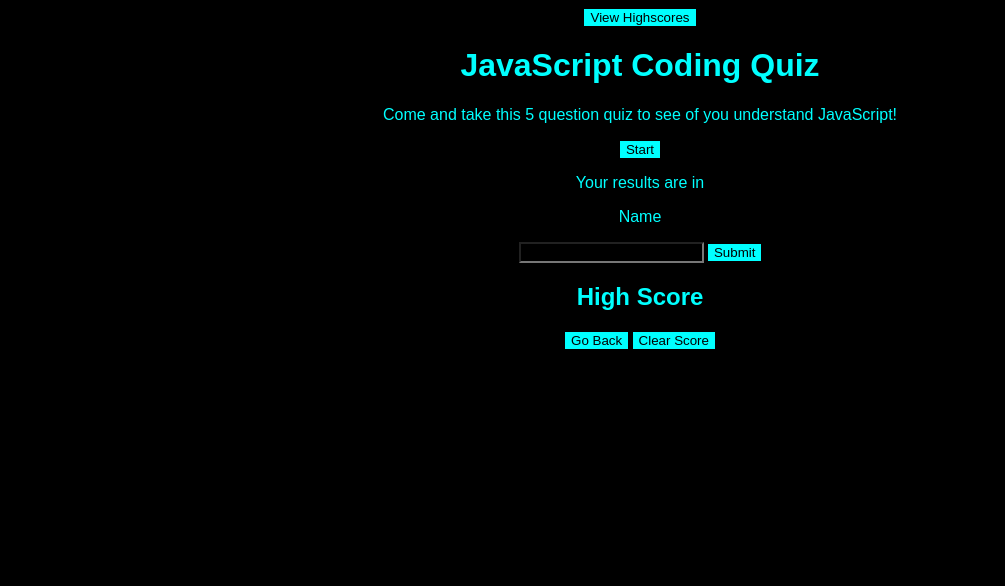
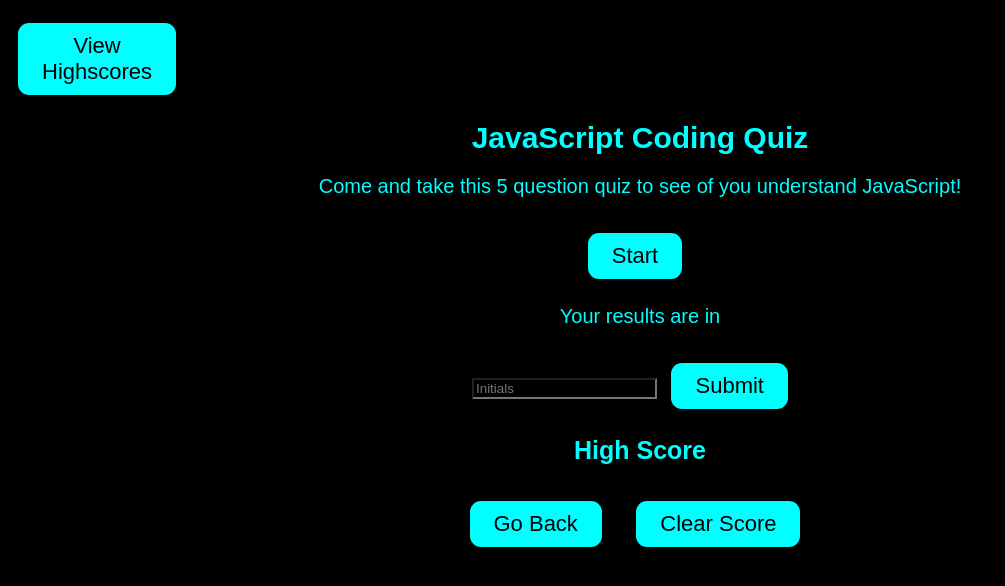
Before and after one commit to aniecres/Coding_Quiz, a plain HTML site: page index.html in a window 1280 px wide. Shown: the whole page, without its empty margins (0-1005 px from the left). Drawn offline with Linux system fonts and the light colour scheme.

Commit message:
update files

```diff
--- a/Assets/script.js
+++ b/Assets/script.js
@@ -6,7 +6,17 @@ let clearHighScoreBtn = document.getElementById('clearHighscoreBtn');
 let time = document.getElementById('timerTag');
 
 
+
+
 highScoresBtn.addEventListener('click', myFunction);
  function myFunction() {
 
  }
+
+ const questions = [
+    {
+        question: "Inside which HTML element do we put the JavaScript?",
+        answers: {"<script>", "<js>", "<scirpt>", "<javascript>"}
+        correctAns: "<script>"
+    }
+ ]
--- a/Assets/style.css
+++ b/Assets/style.css
@@ -10,7 +10,31 @@
 
 body {
     font-family: Arial, Helvetica, sans-serif;
+    display: flex;
+    flex-direction: column;
     text-align: center;
+}
+
+main {
+    display: flex;
+    flex-direction: column;
+    /* align-items: center;
+    justify-content: center; */
+}
+.topSection {
+
+}
+h1 {
+    font-size: 30px;
+}
+
+h2 {
+    font-size: 25px;
+}
+
+p {
+    text-align: center;
+    font-size: 20px;
 }
 
 .button {
@@ -18,4 +42,13 @@ body {
  background-color: var(--light);
  color: black;
  display: inline;
+ font-size: 22px;
+ margin: 15px 20px 6px 10px;
+ padding: 10px 24px;
+ /* rounded corners */
+ border-radius: 11px;
 }
+
+#highScoreButton {
+  margin-right: 88%;
+}
--- a/index.html
+++ b/index.html
@@ -1,11 +1,10 @@
 <!DOCTYPE html>
 <html lang="en">
-
   <head>
-    <meta charset="utf-8">
-    <meta name="viewport" content="width=device-width, initial-scale=1.0">
+    <meta charset="utf-8" />
+    <meta name="viewport" content="width=device-width, initial-scale=1.0" />
     <title>Javascript Quiz Code</title>
-    <link rel="stylesheet" href="./Assets/style.css">
+    <link rel="stylesheet" href="./Assets/style.css" />
   </head>
 
   <body>
@@ -16,24 +15,35 @@
     </header>
 
     <main>
+      <div class="topSection">
         <h1 id="title">JavaScript Coding Quiz</h1>
-        <p id="directions">Come and take this 5 question quiz to see of you understand JavaScript!</p>
+        <p id="directions">
+          Come and take this 5 question quiz to see of you understand
+          JavaScript!
+        </p>
+    </div>
+
+    <div class="questionsAnswers">
+        <!-- Questions/Answers -->
+        <div id="questions"></div>
+        <div id="answers"></div>
         <button id="startButton" class="button">Start</button>
-
-        <!-- Questions/Answers -->
-        <ul>
-
-        </ul>
+      </div>
 
       <!-- Submit/End and shows final score-->
       <div id="submitScore">
-            <p>Your results are in <span id="spanScore"></span> </p>
+        <p>Your results are in <span id="spanScore"></span></p>
         <div id="highscoreInput">
-                <p>Name</p>
-                <input type="text" id="initials" name="initials" value="">
+          <input
+            type="text"
+            id="initials"
+            name="initials"
+            placeholder="Initials"
+          />
           <button id="submitScore" class="button">Submit</button>
         </div>
       </div>
+
       <div id="displayScore">
         <h2>High Score</h2>
         <!-- Back to game buttons -->
@@ -42,6 +52,6 @@
       </div>
     </main>
 
-     <script src="Assets/script.js"></script>
+    <script src="./Assets/script.js"></script>
   </body>
 </html>
```
Lines whose indentation alone changed are shown as unchanged.
